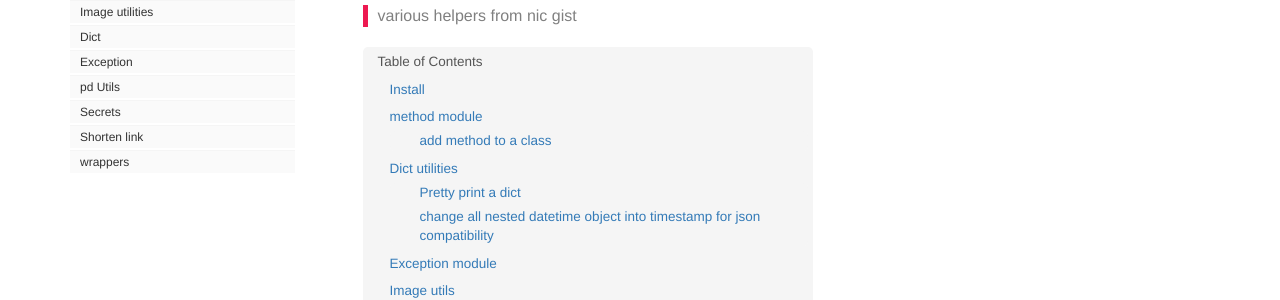
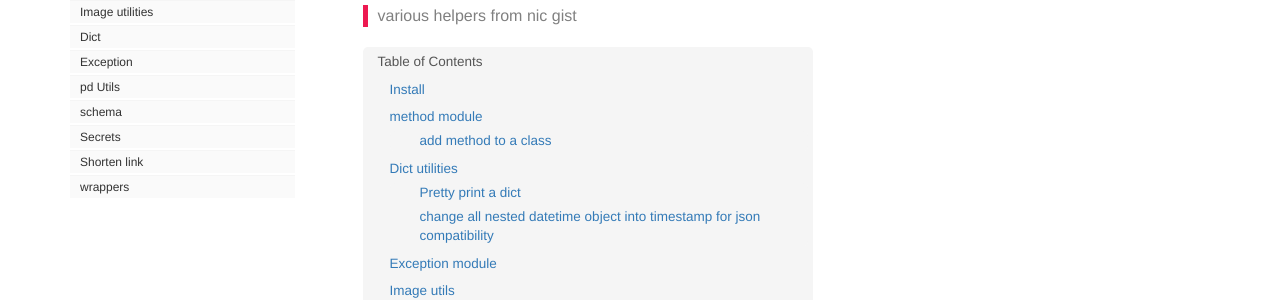
Before and after one commit to thanakijwanavit/nicHelper, a Jekyll site: the page built from docs/index.html, in a window 1280 px wide. Shown: the part 146-446 px from the top of the page. Built offline with Jekyll 4.4.1, drawn with Linux system fonts in a browser that asks for light colours; nearby versions of some CDN libraries; comment, search, counter and statistics services are not loaded.

Commit message:
update docs

```diff
--- a/docs/_data/sidebars/home_sidebar.yml
+++ b/docs/_data/sidebars/home_sidebar.yml
@@ -22,6 +22,9 @@ entries:
       title: pd Utils
       url: pdUtils.html
     - output: web,pdf
+      title: schema
+      url: schema.html
+    - output: web,pdf
       title: Secrets
       url: secrets.html
     - output: web,pdf
--- a/docs/dictUtil.html
+++ b/docs/dictUtil.html
@@ -311,7 +311,7 @@ False
 
 
 <div class="output_markdown rendered_html output_subarea ">
-<h4 id="hashDict" class="doc_header"><code>hashDict</code><a href="https://github.com/thanakijwanavit/nicHelper/tree/master/nicHelper/dictUtil.py#L39" class="source_link" style="float:right">[source]</a></h4><blockquote><p><code>hashDict</code>(<strong><code>data</code></strong>:<code>dict</code>, <strong><code>hasher</code></strong>=<em><code>&lt;sha1 HASH object @ 0x7f070c120d50&gt;</code></em>, <strong><code>encoder</code></strong>=<em><code>dumps</code></em>)</p>
+<h4 id="hashDict" class="doc_header"><code>hashDict</code><a href="https://github.com/thanakijwanavit/nicHelper/tree/master/nicHelper/dictUtil.py#L39" class="source_link" style="float:right">[source]</a></h4><blockquote><p><code>hashDict</code>(<strong><code>data</code></strong>:<code>dict</code>, <strong><code>hasher</code></strong>=<em><code>&lt;sha1 HASH object @ 0x7f3ffd440d70&gt;</code></em>, <strong><code>encoder</code></strong>=<em><code>dumps</code></em>)</p>
 </blockquote>
 
 </div>
--- a/docs/sidebar.json
+++ b/docs/sidebar.json
@@ -5,6 +5,7 @@
     "Dict": "dictUtil.html",
     "Exception": "exception.html",
     "pd Utils": "pdUtils.html",
+    "schema": "schema.html",
     "Secrets": "secrets.html",
     "Shorten link": "shortenLInk.html",
     "wrappers": "wrappers.html"
```
Also changed, not shown: docs/pdUtils.html (+7 -0 lines).
